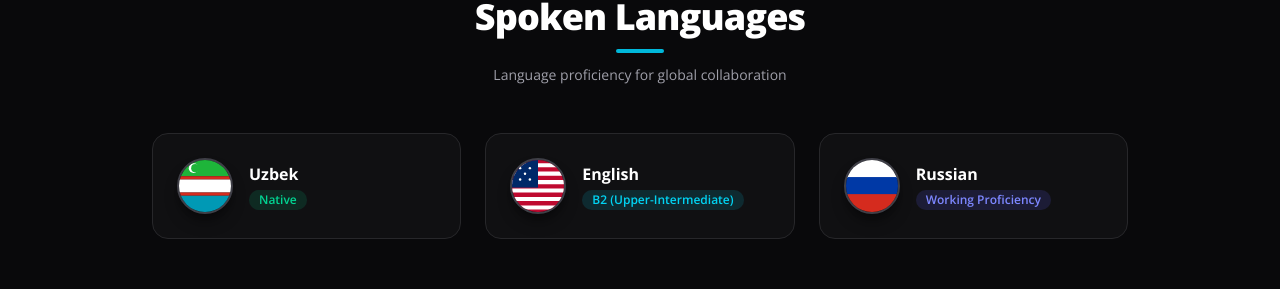
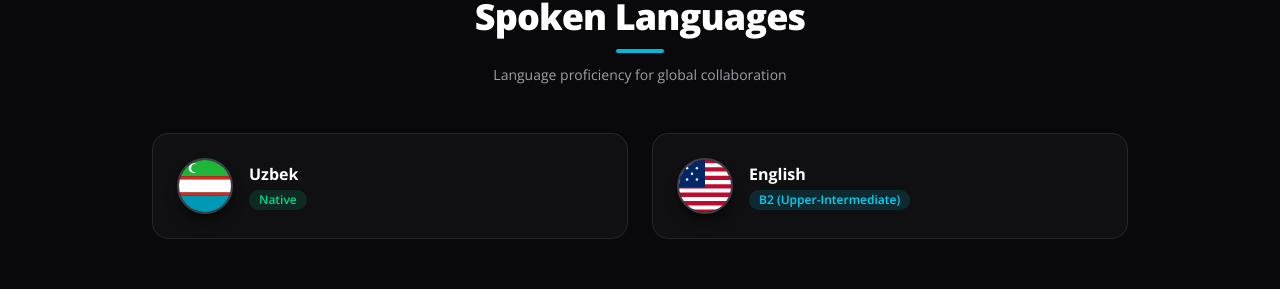
Before and after one commit to jasurbek-dev-code/portfolio, a React (Vite) app: page / in a window 1280 px wide. Shown: the part 4009-4298 px from the top of the page. Built offline with nearby package versions, Linux system fonts and the light colour scheme.

Commit message:
new version

```diff
--- a/src/pages/home/home.tsx
+++ b/src/pages/home/home.tsx
@@ -638,7 +638,7 @@ export default function Home() {
             <p className="mt-3 text-sm text-zinc-400">{t("lang.subtitle")}</p>
           </div>
 
-          <div className="mt-12 grid grid-cols-1 gap-6 sm:grid-cols-3">
+          <div className="mt-12 grid grid-cols-1 gap-6 sm:grid-cols-2">
             {/* Uzbek Flag */}
             <div className="group flex items-center gap-4 rounded-2xl border border-zinc-800 bg-zinc-900/50 p-6 transition-all duration-300 hover:-translate-y-1 hover:border-cyan-500/50 hover:bg-zinc-800/60">
               <div className="relative flex h-14 w-14 flex-shrink-0 items-center justify-center overflow-hidden rounded-full border-2 border-zinc-700 shadow-lg shadow-black/40 transition-transform group-hover:scale-105">
@@ -686,25 +686,6 @@ export default function Home() {
                 </h3>
                 <span className="mt-1 inline-block rounded-full bg-cyan-500/15 px-2.5 py-0.5 text-xs font-semibold text-cyan-400">
                   {t("lang.englishLevel")}
-                </span>
-              </div>
-            </div>
-
-            {/* Russian Flag */}
-            <div className="group flex items-center gap-4 rounded-2xl border border-zinc-800 bg-zinc-900/50 p-6 transition-all duration-300 hover:-translate-y-1 hover:border-cyan-500/50 hover:bg-zinc-800/60">
-              <div className="relative flex h-14 w-14 flex-shrink-0 items-center justify-center overflow-hidden rounded-full border-2 border-zinc-700 shadow-lg shadow-black/40 transition-transform group-hover:scale-105">
-                <svg viewBox="0 0 64 64" className="h-full w-full">
-                  <rect width="64" height="22" fill="#FFFFFF" />
-                  <rect y="21" width="64" height="22" fill="#0039A6" />
-                  <rect y="42" width="64" height="22" fill="#D52B1E" />
-                </svg>
-              </div>
-              <div>
-                <h3 className="text-base font-bold text-white">
-                  {t("lang.russian")}
-                </h3>
-                <span className="mt-1 inline-block rounded-full bg-indigo-500/15 px-2.5 py-0.5 text-xs font-semibold text-indigo-400">
-                  {t("lang.russianLevel")}
                 </span>
               </div>
             </div>
```
Also changed, not shown: src/components/project-detail.tsx (+12 -7 lines).
